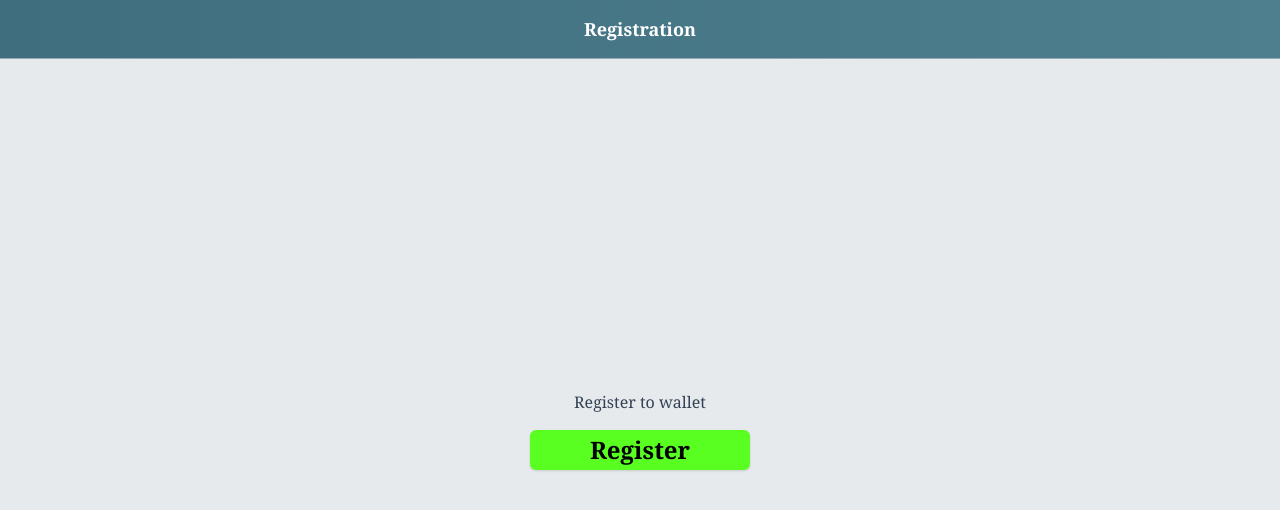
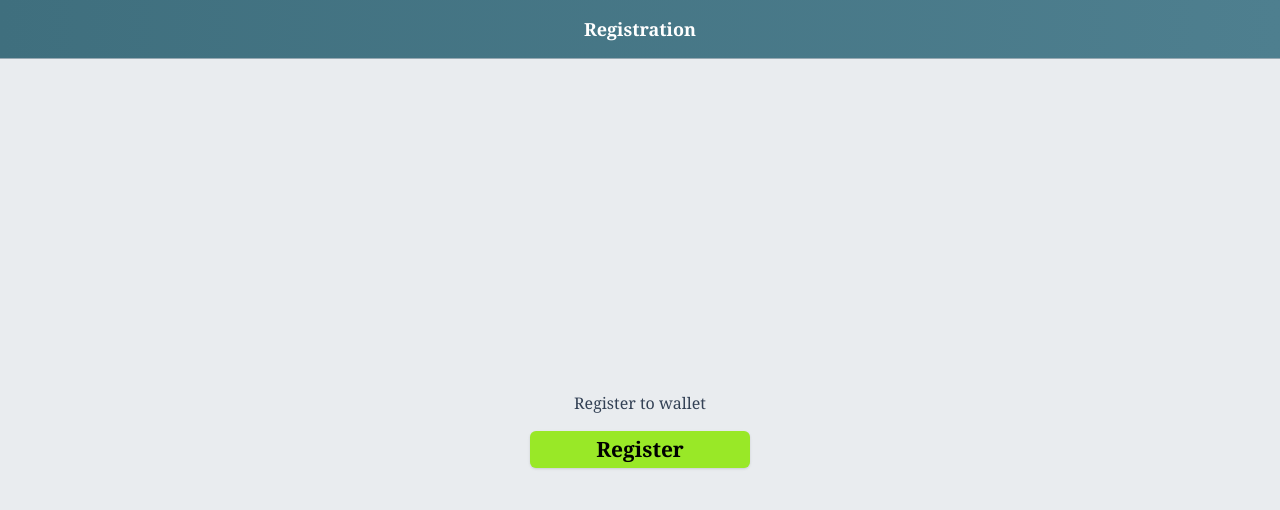
Before and after one commit to ADORSYS-GIS/cloud-wallet-ui, a React (Vite) app: page /registration in a window 1280 px wide. Shown: the top 510 px of the page. Built offline with nearby package versions, Linux system fonts and the light colour scheme.

Commit message:
update styling across cloud-wallet-ui

```diff
--- a/src/pages/CredentialTypeDetailsPage.tsx
+++ b/src/pages/CredentialTypeDetailsPage.tsx
@@ -463,7 +463,7 @@ export function CredentialTypeDetailsPage() {
         onRestart={handleRestartFlow}
       />
 
-      <div className="flex min-h-screen w-full flex-col overflow-hidden rounded-none bg-[#e7eaed] font-serif">
+      <div className="flex min-h-screen w-full flex-col overflow-hidden rounded-none bg-[#e9ecef] font-serif">
         <div className="grid grid-cols-[auto_1fr_auto] items-center border-b border-[#96a8b2] bg-gradient-to-r from-[#3f6f7e] to-[#4e7f8f] px-2 py-2">
           <button
             type="button"
--- a/src/pages/CredentialTypesPage.tsx
+++ b/src/pages/CredentialTypesPage.tsx
@@ -65,7 +65,7 @@ export function CredentialTypesPage() {
 
   return (
     <PageContainer fullWidth>
-      <div className="flex min-h-screen w-full flex-col overflow-hidden rounded-none bg-[#e7eaed] font-serif">
+      <div className="flex min-h-screen w-full flex-col overflow-hidden rounded-none bg-[#e9ecef] font-serif">
         <div className="grid grid-cols-[auto_1fr_auto] items-center border-b border-[#96a8b2] bg-gradient-to-r from-[#3f6f7e] to-[#4e7f8f] px-2 py-2">
           <button
             type="button"
--- a/src/pages/IssuanceSuccessPage.tsx
+++ b/src/pages/IssuanceSuccessPage.tsx
@@ -58,7 +58,7 @@ export function IssuanceSuccessPage() {
 
   return (
     <PageContainer fullWidth>
-      <div className="flex min-h-screen w-full flex-col bg-[#e7eaed] font-serif">
+      <div className="flex min-h-screen w-full flex-col bg-[#e9ecef] font-serif">
         <section
           className="flex min-h-0 flex-1 flex-col items-center justify-center px-4 pb-8 pt-10"
           aria-labelledby="issuance-success-heading"
--- a/src/pages/RegistrationPage.tsx
+++ b/src/pages/RegistrationPage.tsx
@@ -42,7 +42,7 @@ export function RegistrationPage() {
 
   return (
     <PageContainer fullWidth>
-      <div className="flex min-h-screen w-full flex-col overflow-hidden rounded-none bg-[#e7eaed] font-serif">
+      <div className="flex min-h-screen w-full flex-col overflow-hidden rounded-none bg-[#e9ecef] font-serif">
         {/* Sub-header */}
         <div className="grid grid-cols-[auto_1fr_auto] items-center border-b border-[#96a8b2] bg-gradient-to-r from-[#3f6f7e] to-[#4e7f8f] px-2 py-5">
           <div className="w-10" />
@@ -58,7 +58,7 @@ export function RegistrationPage() {
             type="button"
             onClick={() => void handleRegister()}
             disabled={isRegistering}
-            className="min-w-[220px] rounded-md bg-[#59ff20] px-10 py-2 text-[24px] font-semibold leading-none text-black shadow disabled:cursor-not-allowed disabled:opacity-70"
+            className="min-w-[220px] rounded-md bg-[#99e827] px-10 py-2 text-[21px] font-semibold leading-none text-black shadow disabled:cursor-not-allowed disabled:opacity-70"
           >
             {isRegistering ? 'Registering...' : 'Register'}
           </button>
```
Also changed, not shown: 1 other file (tests, documents, lock files or other folders).
